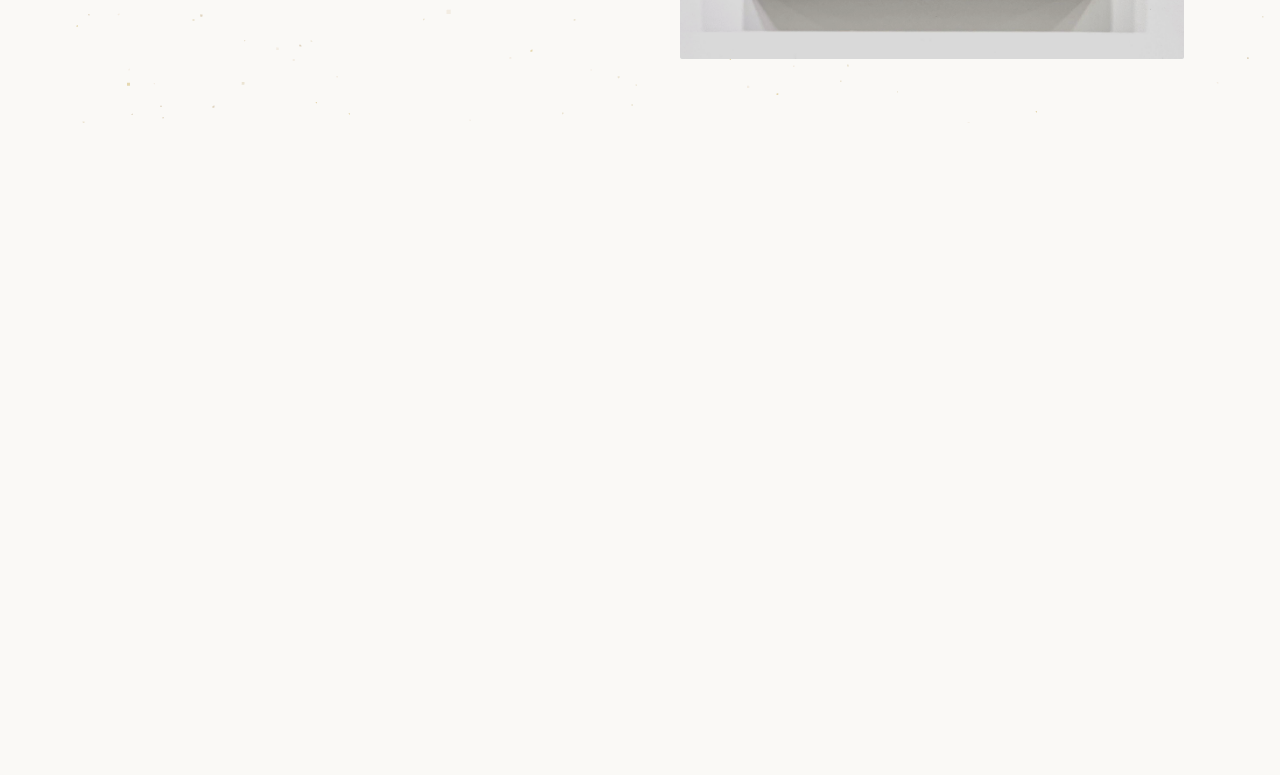
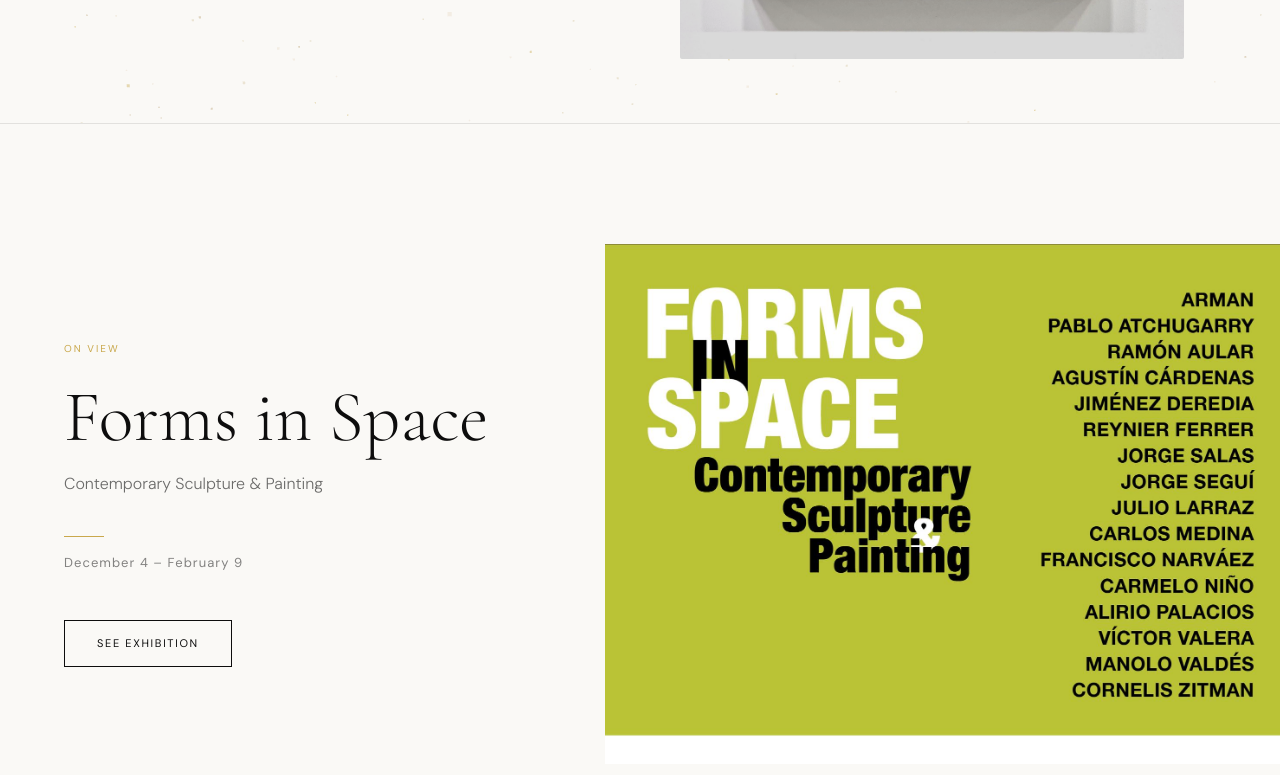
Before and after one commit to Hondavzla/ascaso-gallery, a React (Vite) app: page / in a window 1280 px wide. Shown: the part 677-1452 px from the top of the page. Before the commit the page ends 800 px from the top, so only its background shows below. Built offline with nearby package versions, Linux system fonts and the light colour scheme.

Commit message:
feat: Exhibition section complete — Forms in Space with poster

```diff
--- a/src/App.jsx
+++ b/src/App.jsx
@@ -1,9 +1,11 @@
 import Hero from './sections/Hero'
+import Exhibition from './sections/Exhibition'
 
 function App() {
   return (
     <>
       <Hero />
+      <Exhibition />
     </>
   )
 }
--- /dev/null
+++ b/src/sections/Exhibition.jsx
@@ -0,0 +1,146 @@
+import { useEffect, useRef } from 'react'
+import gsap from 'gsap'
+import { ScrollTrigger } from 'gsap/ScrollTrigger'
+
+gsap.registerPlugin(ScrollTrigger)
+
+export default function Exhibition() {
+  const sectionRef = useRef(null)
+
+  useEffect(() => {
+    const ctx = gsap.context(() => {
+      gsap.from('[data-animate="exhibit-text"]', {
+        y: 40,
+        opacity: 0,
+        duration: 1.4,
+        ease: 'power3.out',
+        scrollTrigger: {
+          trigger: sectionRef.current,
+          start: 'top 75%',
+        },
+      })
+
+      gsap.from('[data-animate="exhibit-image"]', {
+        opacity: 0,
+        duration: 1.8,
+        ease: 'power2.out',
+        scrollTrigger: {
+          trigger: sectionRef.current,
+          start: 'top 65%',
+        },
+      })
+    }, sectionRef)
+
+    return () => ctx.revert()
+  }, [])
+
+  return (
+    <section ref={sectionRef} id="exhibition" style={{ position: 'relative', zIndex: 1 }}>
+      {/* Divider */}
+      <hr style={{ border: 'none', borderTop: '1px solid rgba(13,13,13,0.1)', margin: 0 }} />
+
+      <div style={{
+        background: '#FAF9F6',
+        padding: '120px 0',
+      }}>
+        <div style={{
+          maxWidth: '1400px',
+          margin: '0 auto',
+          padding: '0 64px',
+          display: 'flex',
+          gap: '80px',
+          alignItems: 'center',
+        }}>
+          {/* Left column — text */}
+          <div data-animate="exhibit-text" style={{ flex: '0 0 40%', maxWidth: '40%' }}>
+            <p style={{
+              fontFamily: 'DM Sans, sans-serif',
+              fontSize: '10px',
+              letterSpacing: '0.2em',
+              textTransform: 'uppercase',
+              color: '#C9A84C',
+              marginBottom: '24px',
+            }}>
+              On View
+            </p>
+
+            <h2 style={{
+              fontFamily: 'Cormorant Garamond, serif',
+              fontSize: '72px',
+              fontWeight: 300,
+              lineHeight: 1.05,
+              color: '#0D0D0D',
+              margin: '0 0 16px 0',
+            }}>
+              Forms in Space
+            </h2>
+
+            <p style={{
+              fontFamily: 'DM Sans, sans-serif',
+              fontSize: '16px',
+              fontWeight: 300,
+              color: '#0D0D0D',
+              opacity: 0.6,
+              marginBottom: '40px',
+            }}>
+              Contemporary Sculpture &amp; Painting
+            </p>
+
+            <div style={{
+              width: '40px',
+              height: '1px',
+              background: '#C9A84C',
+              marginBottom: '16px',
+            }} />
+
+            <p style={{
+              fontFamily: 'DM Sans, sans-serif',
+              fontSize: '13px',
+              letterSpacing: '0.08em',
+              color: '#0D0D0D',
+              opacity: 0.5,
+              marginBottom: '48px',
+            }}>
+              December 4 – February 9
+            </p>
+
+            <button style={{
+              border: '1px solid #0D0D0D',
+              background: 'transparent',
+              padding: '14px 32px',
+              fontFamily: 'DM Sans, sans-serif',
+              fontSize: '11px',
+              letterSpacing: '0.15em',
+              textTransform: 'uppercase',
+              cursor: 'pointer',
+              color: '#0D0D0D',
+              transition: 'all 0.5s ease',
+            }}>
+              See Exhibition
+            </button>
+          </div>
+
+          {/* Right column — poster */}
+          <div data-animate="exhibit-image" style={{
+            flex: '0 0 60%',
+            maxWidth: '60%',
+            height: '520px',
+            overflow: 'hidden',
+          }}>
+            <img
+              src="/images/exhibition-forms-in-space.jpeg"
+              alt="Forms in Space — Contemporary Sculpture & Painting"
+              style={{
+                width: '100%',
+                height: '100%',
+                objectFit: 'cover',
+                objectPosition: 'top center',
+                display: 'block',
+              }}
+            />
+          </div>
+        </div>
+      </div>
+    </section>
+  )
+}
```
Also changed, not shown: public/images/exhibition-forms-in-space.jpeg (added).
